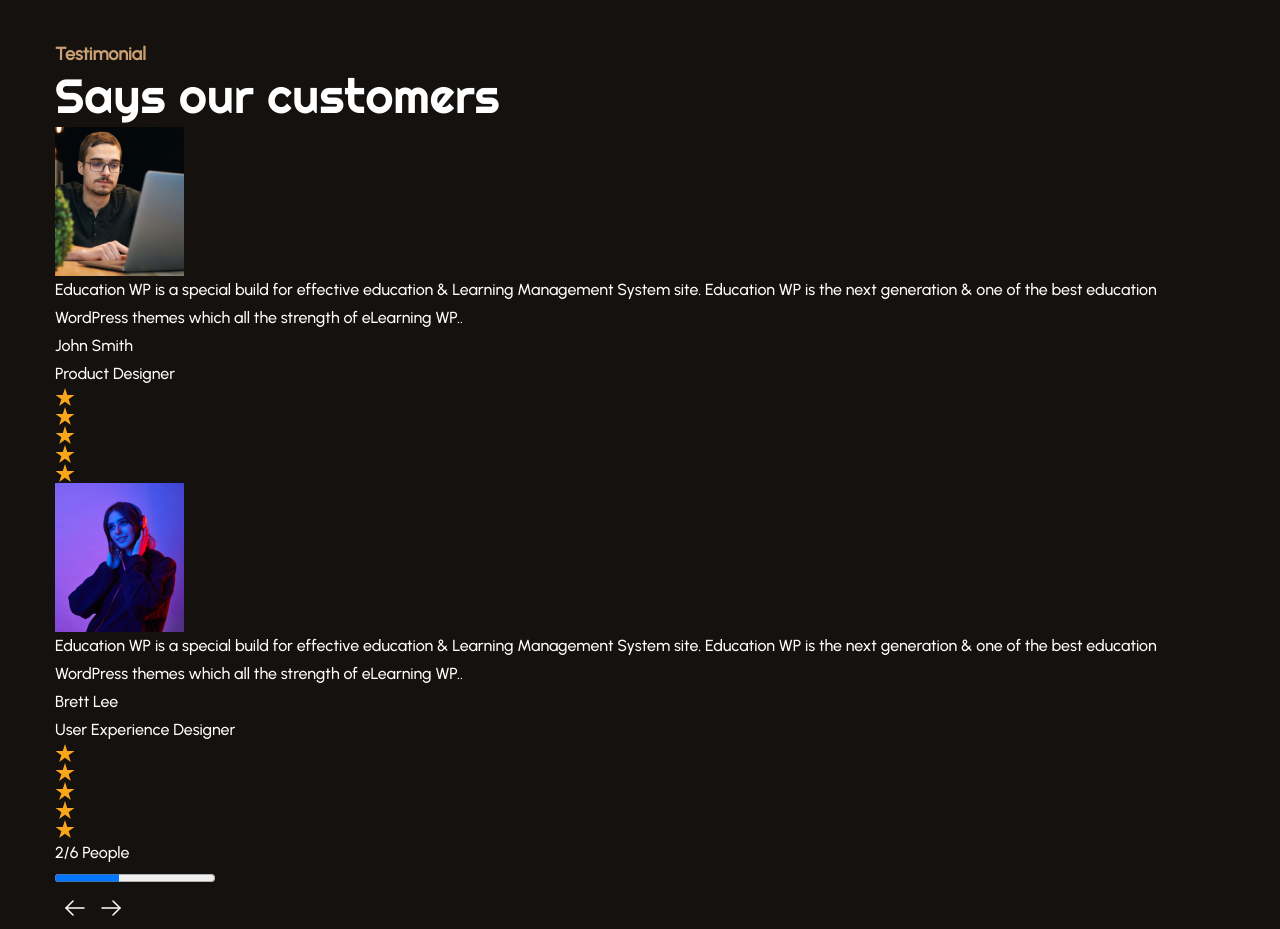
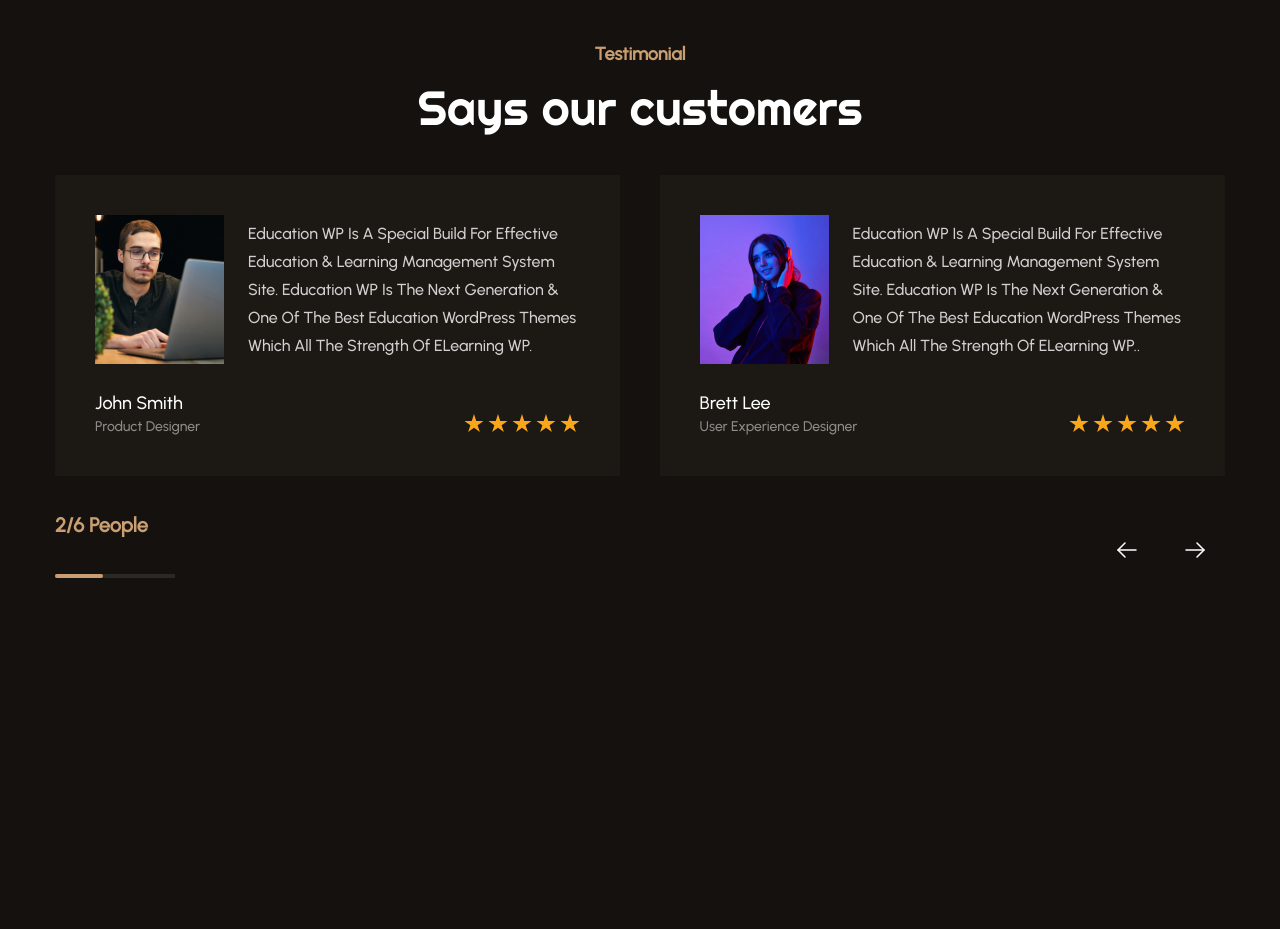
Before and after one commit to Vidiborets0012/CoffeShop, a plain HTML site: page index.html in a window 1280 px wide. Shown: the part 4780-5709 px from the top of the page. After the commit the page ends 5507 px from the top, so only its background shows below. Drawn offline with nearby package versions, Linux system fonts and the light colour scheme.

Commit message:
add testimonial section styles

```diff
--- a/css/style.css
+++ b/css/style.css
@@ -310,13 +310,15 @@ body {
 }
 
 .history-content-title,
-.menu-popular-title {
+.menu-popular-title,
+.testimonial-title {
   margin-bottom: 12px;
 }
 
 .history-content-subtitle,
 .discover-content-subtitle,
-.menu-popular-subtitle {
+.menu-popular-subtitle,
+.testimonial-subtitle {
   margin-bottom: 36px;
 }
 
@@ -525,3 +527,122 @@ body {
   color: #c99e71;
   margin-left: auto;
 }
+
+.testimonial {
+  margin-bottom: 140px;
+}
+
+.testimonial-title,
+.testimonial-subtitle {
+  text-align: center;
+}
+
+.testimonial-inner {
+  display: flex;
+  justify-content: space-between;
+  gap: 40px;
+  margin-bottom: 36px;
+}
+
+.testimonial-item {
+  padding: 40px 40px 37px;
+  background-color: #1c1814;
+}
+
+.testemonial-item-data {
+  display: flex;
+  justify-content: space-between;
+  align-items: center;
+  gap: 24px;
+  margin-bottom: 28px;
+}
+
+.testimonial-item-img {
+  width: 129px;
+  height: 149px;
+}
+
+.testimonial-item-text {
+  font-size: 16px;
+  text-transform: capitalize;
+  color: rgba(255, 255, 255, 0.8);
+}
+
+.testimonial-item-info {
+  display: flex;
+  justify-content: space-between;
+}
+
+.testimonial-customer-name {
+  font-size: 18px;
+  line-height: 22px;
+}
+
+.testimonial-customer-position {
+  font-size: 14px;
+  line-height: 25px;
+  text-transform: capitalize;
+  color: rgba(255, 255, 255, 0.5);
+}
+
+.testimonial-rating-list {
+  display: flex;
+  align-items: flex-end;
+  gap: 4px;
+  padding-bottom: 6px;
+}
+
+.testimonial-action {
+  display: flex;
+  justify-content: space-between;
+  align-items: center;
+}
+
+.testimonial-count-text {
+  font-weight: 600;
+  font-size: 20px;
+  line-height: 27px;
+  color: #c99e71;
+  margin-bottom: 20px;
+}
+
+.testimonial-count-progress {
+  appearance: none;
+  width: 120px;
+  height: 4px;
+}
+
+.testimonial-count-progress::-webkit-progress-bar {
+  background-color: #2b2926;
+}
+
+.testimonial-count-progress::-webkit-progress-value {
+  border-radius: 3px;
+  background-color: #c99e71;
+}
+
+.testimonial-btn-inner {
+  display: flex;
+  gap: 16px;
+}
+
+.testimonial-btn-prev,
+.testimonial-btn-next {
+  width: 56px;
+  height: 56px;
+  border-radius: 50%;
+  display: flex;
+  justify-content: center;
+  align-items: center;
+  transition: all 0.5s;
+}
+
+.testimonial-btn-prev:hover,
+.testimonial-btn-next:hover {
+  background-color: #c99e71;
+}
+
+.testimonial-btn-prev:hover path,
+.testimonial-btn-next:hover path {
+  stroke: #010102;
+}
--- a/index.html
+++ b/index.html
@@ -468,7 +468,7 @@
                 <p class="testimonial-item-text">
                   Education WP is a special build for effective education & Learning Management
                   System site. Education WP is the next generation & one of the best education
-                  WordPress themes which all the strength of eLearning WP..
+                  WordPress themes which all the strength of eLearning WP.
                 </p>
               </div>
               <div class="testimonial-item-info">
@@ -578,18 +578,76 @@
             </div>
             <div class="testimonial-btn-inner">
               <button class="testimonial-btn-prev">
-                <img
+                <!-- <img
                   class="testimonial-btn-prev-img"
                   src="images/testimonial-btn-prev.svg"
                   alt=""
-                />
+                /> -->
+                <svg
+                  class="testimonial-btn-prev-img"
+                  width="24"
+                  height="24"
+                  viewBox="0 0 24 24"
+                  fill="none"
+                  xmlns="http://www.w3.org/2000/svg"
+                >
+                  <g clip-path="url(#clip0_1_180)">
+                    <path
+                      d="M23 12H5"
+                      stroke="white"
+                      stroke-width="1.5"
+                      stroke-linecap="round"
+                      stroke-linejoin="round"
+                    />
+                    <path
+                      d="M12 19L5 12L12 5"
+                      stroke="white"
+                      stroke-width="1.5"
+                      stroke-linecap="round"
+                      stroke-linejoin="round"
+                    />
+                  </g>
+                  <defs>
+                    <clipPath id="clip0_1_180">
+                      <rect
+                        width="24"
+                        height="24"
+                        fill="white"
+                        transform="translate(24 24) rotate(180)"
+                      />
+                    </clipPath>
+                  </defs>
+                </svg>
               </button>
               <button class="testimonial-btn-next">
-                <img
+                <!-- <img
                   class="testimonial-btn-next-img"
                   src="images/testimonial-btn-next.svg"
                   alt=""
-                />
+                /> -->
+                <svg
+                  class="testimonial-btn-next-img"
+                  width="24"
+                  height="24"
+                  viewBox="0 0 24 24"
+                  fill="none"
+                  xmlns="http://www.w3.org/2000/svg"
+                >
+                  <path
+                    d="M1 12.0001L19 12.0001"
+                    stroke="white"
+                    stroke-width="1.5"
+                    stroke-linecap="round"
+                    stroke-linejoin="round"
+                  />
+                  <path
+                    d="M12 5.00012L19 12.0001L12 19.0001"
+                    stroke="white"
+                    stroke-width="1.5"
+                    stroke-linecap="round"
+                    stroke-linejoin="round"
+                  />
+                </svg>
               </button>
             </div>
           </div>
```
